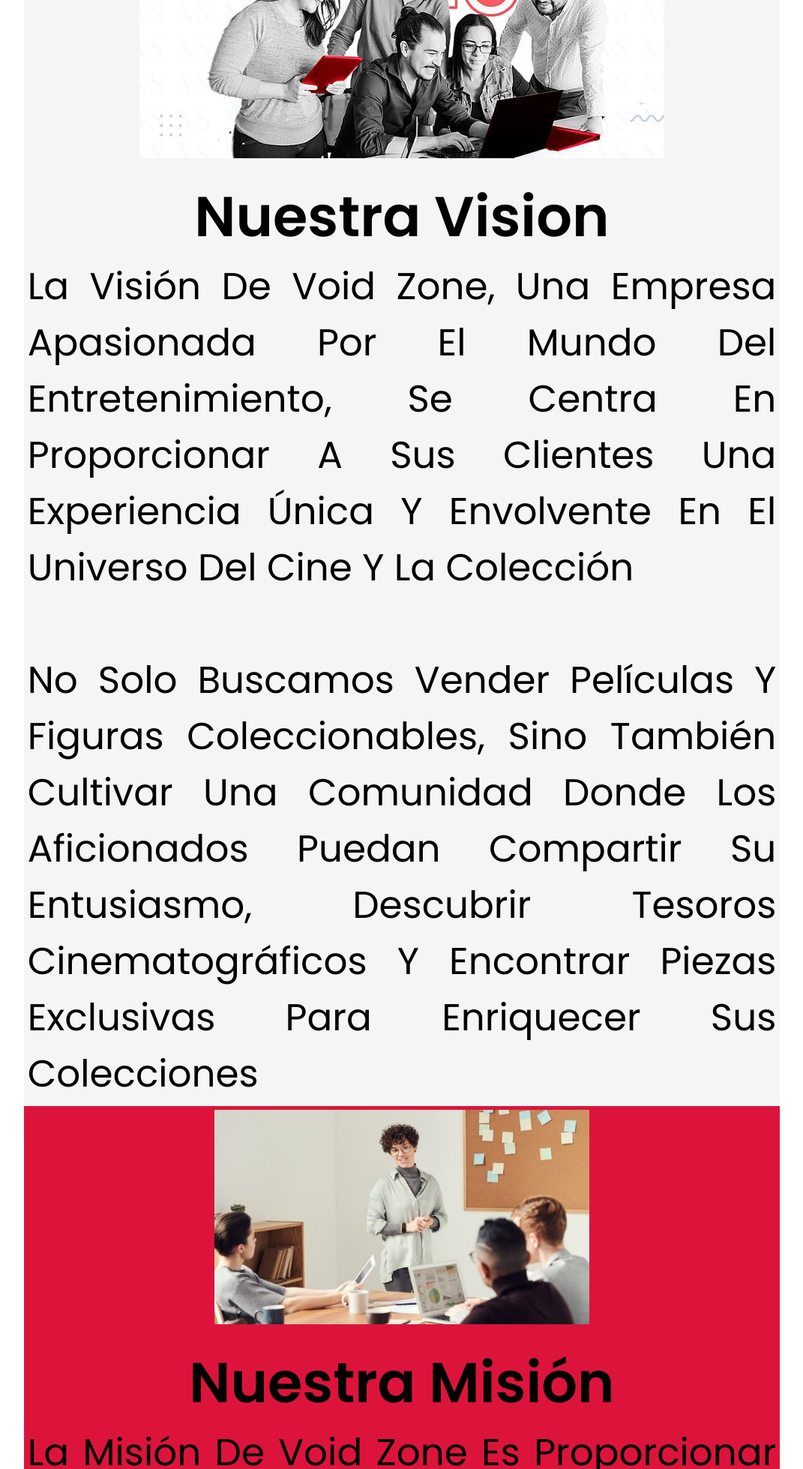
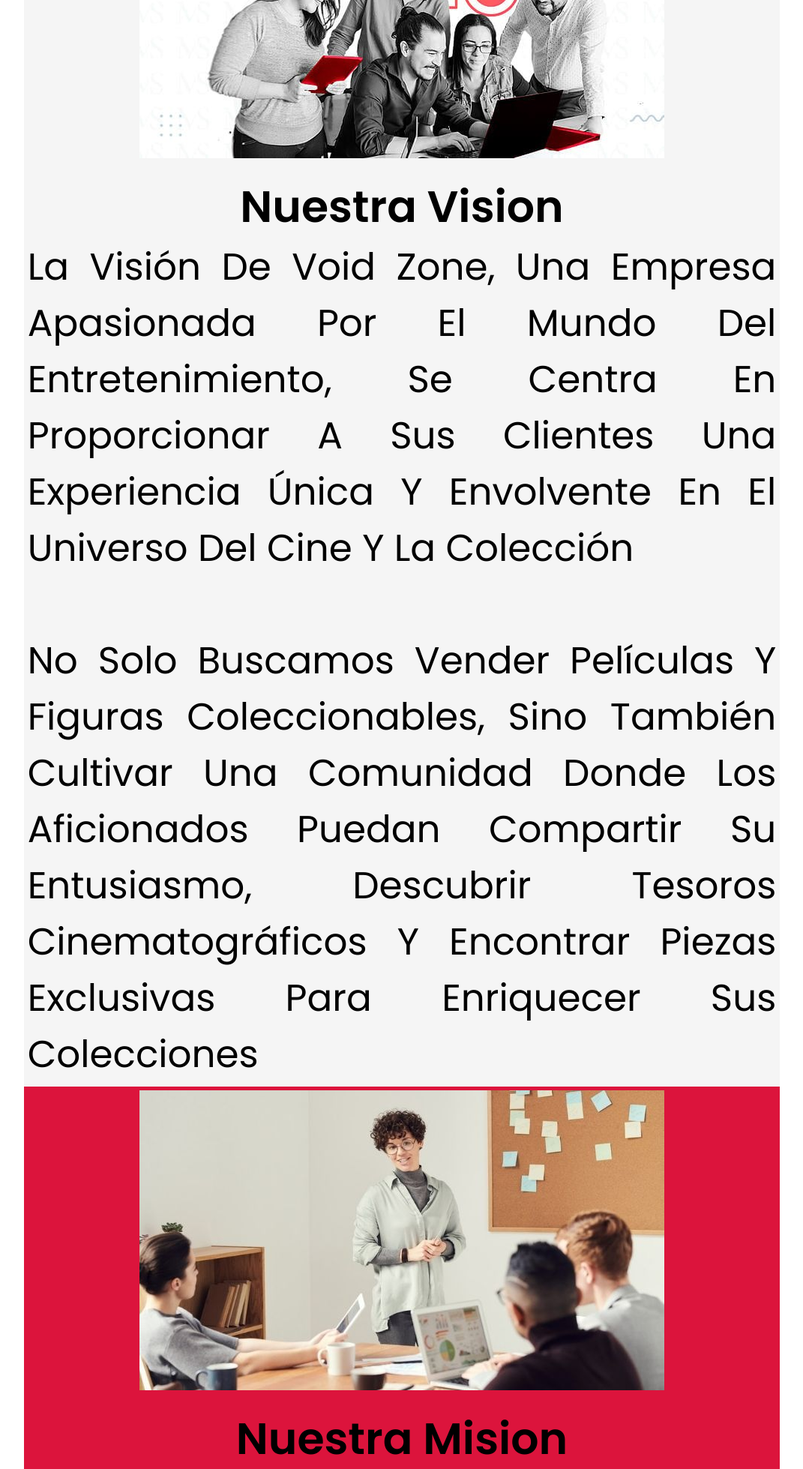
Before and after one commit to CarlosGitUser/ProyectoWeb, a PHP site: page /Vision.php in a window 1280 px wide. Shown: the part 634-2593 px from the top of the page at 75% size, without its empty margins (104-1175 px from the left). Run offline with PHP 8.4, Linux system fonts and the light colour scheme.

Commit message:
no me jala el tamaño

```diff
--- a/Vision.php
+++ b/Vision.php
@@ -24,7 +24,7 @@
 <section class="acerca">
     <article id="vision">
         <img src="image/visionPROGRA.jpg" alt="" width="700">
-        <h2>Nuestra Vision</h2>
+        <h1>Nuestra Vision</h1>
         <p>La visión de Void Zone, una empresa apasionada por el mundo del entretenimiento, se centra en proporcionar a sus
         clientes una experiencia única y envolvente en el universo del cine y la colección
         </p>
@@ -36,8 +36,8 @@
     </article>
 
     <article id="mision">
-        <img src="image/misionPROGRA.jpg" alt="" width="500">
-        <h2>Nuestra Misión</h2>
+        <img src="image/misionPROGRA.jpg" alt="" width="700">
+        <h1>Nuestra Mision</h1>
         <p>La misión de Void Zone es proporcionar a los aficionados del cine y la colección un refugio donde sus pasiones puedan florecer
         Buscamos constantemente innovar en la forma en que los aficionados disfrutan y comparten su amor por el entretenimiento.
         </p>
@@ -46,8 +46,8 @@
     </article>
 
     <article id="objetivo">
-        <img src="image/objetivosPROGRA.jpg" alt="" width="500">
-        <h2>Nuestro Objetivo</h2>
+        <img src="image/objetivosPROGRA.jpg" alt="" width="700">
+        <h1>Nuestro Objetivo</h1>
         <p>El objetivo central de Void Zone es convertirse en el destino predilecto para los entusiastas del cine y la colección,
             proporcionando una experiencia integral que va más allá de la simple adquisición de productos.
         </p>
```
